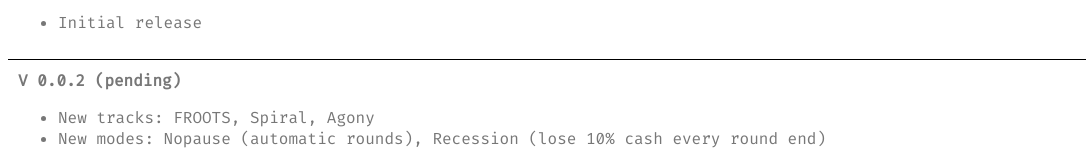
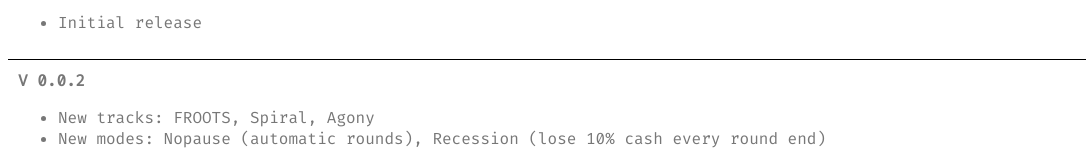
Before and after one commit to ewei2406/Froots, a website with bundled scripts: page docs/index.html in a window 1280 px wide. Shown: the part 752-902 px from the top of the page, without its empty margins (0-1086 px from the left). Built offline with nearby package versions, Linux system fonts and the light colour scheme.

Commit message:
autoupdate

```diff
--- a/docs/index.html
+++ b/docs/index.html
@@ -18,7 +18,7 @@
         </div>
 
         <div>
-            <strong>V 0.0.2 (pending)</strong>
+            <strong>V 0.0.2</strong>
             <ul>
 
 
```
